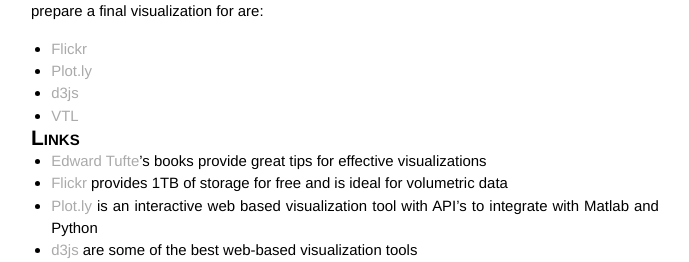
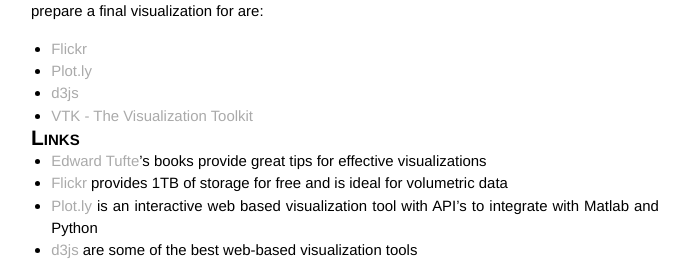
Before and after one commit to tonyfast/matin, a Jekyll site: the page built from _posts/2014-03-24-The-Minimum-Viable-Image.markdown, in a window 1280 px wide, cut to the strip 1500-1762 px from the top of the page. Shown: the whole strip, without its empty margins (295-984 px from the left). Built offline with Jekyll 4.4.1, drawn with Linux system fonts in a browser that asks for light colours; Markdown is read by kramdown in place of the engine named in the settings.

Commit message:
Update 2014-03-24-The-Minimum-Viable-Image.markdown

```diff
--- a/_posts/2014-03-24-The-Minimum-Viable-Image.markdown
+++ b/_posts/2014-03-24-The-Minimum-Viable-Image.markdown
@@ -48,6 +48,7 @@
 
 By saving to the Dropbox public folder, your image is automatically public-facing on the web and it is easy to grab a static link to the image that can be shared.  This link may be fragile over the long-term.  A simple delete could render the link dead.   After a sufficient number of iterations,  a final version of the image will need to be made with a reliable permalink.
 
+
 ### Polishing up the final image
 
 Your MVI will go through many iterations.  You will learn how your visualizations are interpreted.  You will learn how communicate effectively.
@@ -57,7 +58,8 @@
 * [Flickr](www.flickr.com)
 * [Plot.ly](plot.ly)
 * [d3js](http://d3js.org/)
-* [VTL](http://www.vtk.org/)
+* [VTK - The Visualization Toolkit](http://www.vtk.org/)
+
 
 ## Links
 
```
